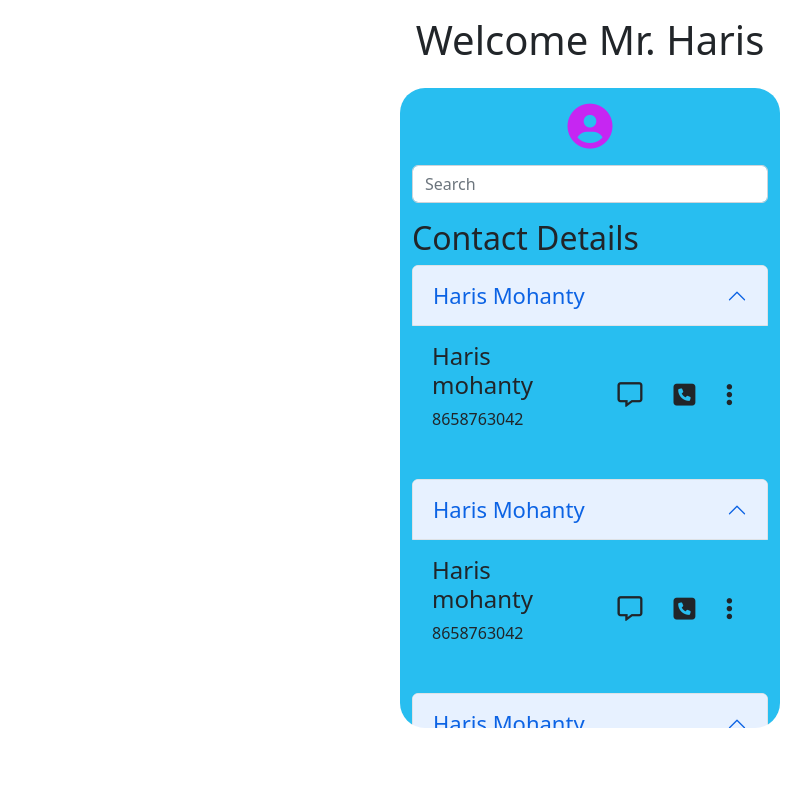
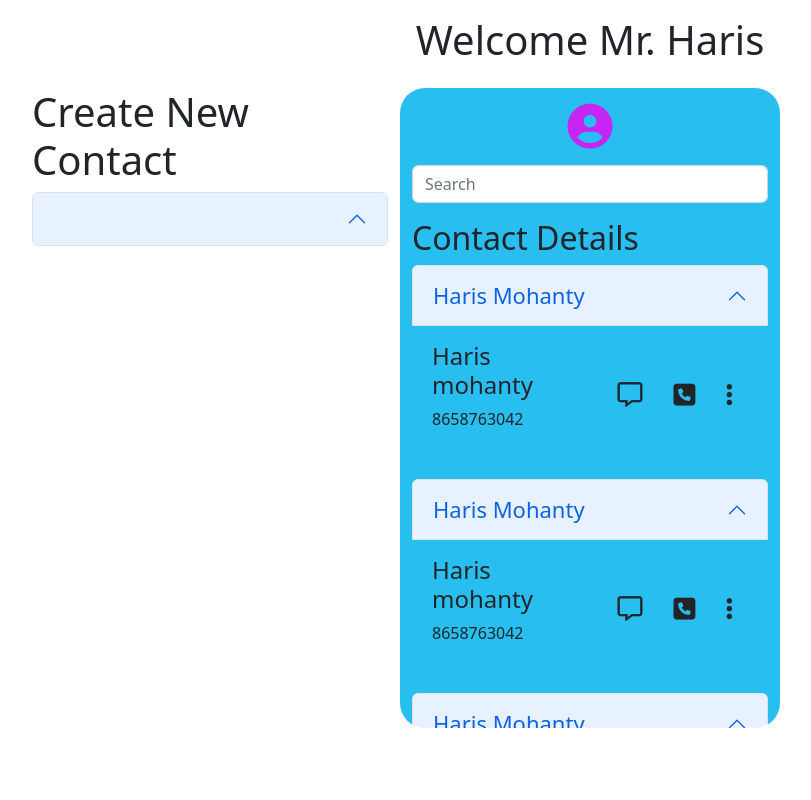
Before and after one commit to Haris-Mohanty/Contact-Saver-Application, a website built with Vite: page Contact/contact.html in a window 1280 px wide. Shown: the whole page, without its empty margins (50-861 px from the left). Built offline with nearby package versions, Linux system fonts and the light colour scheme.

Commit message:
Create new contact :- code processing....

```diff
--- a/Contact/contact.html
+++ b/Contact/contact.html
@@ -28,7 +28,18 @@
     </div>
     <div class="row">
       <div class="col-md-4">
+        <h1>Create New Contact</h1>
+        <div class="create-contact">
+          <div class="accordion">
+            <div class="accordion-item">
+              <h5 class="accordion-header">
+                <button class="accordion-button">
 
+                </button>
+              </h5>
+            </div>
+          </div>
+        </div>
       </div>
       <div class="col-md-4 contact-list-box">
         <div class="user-icon text-center mt-3 mb-3">
```
